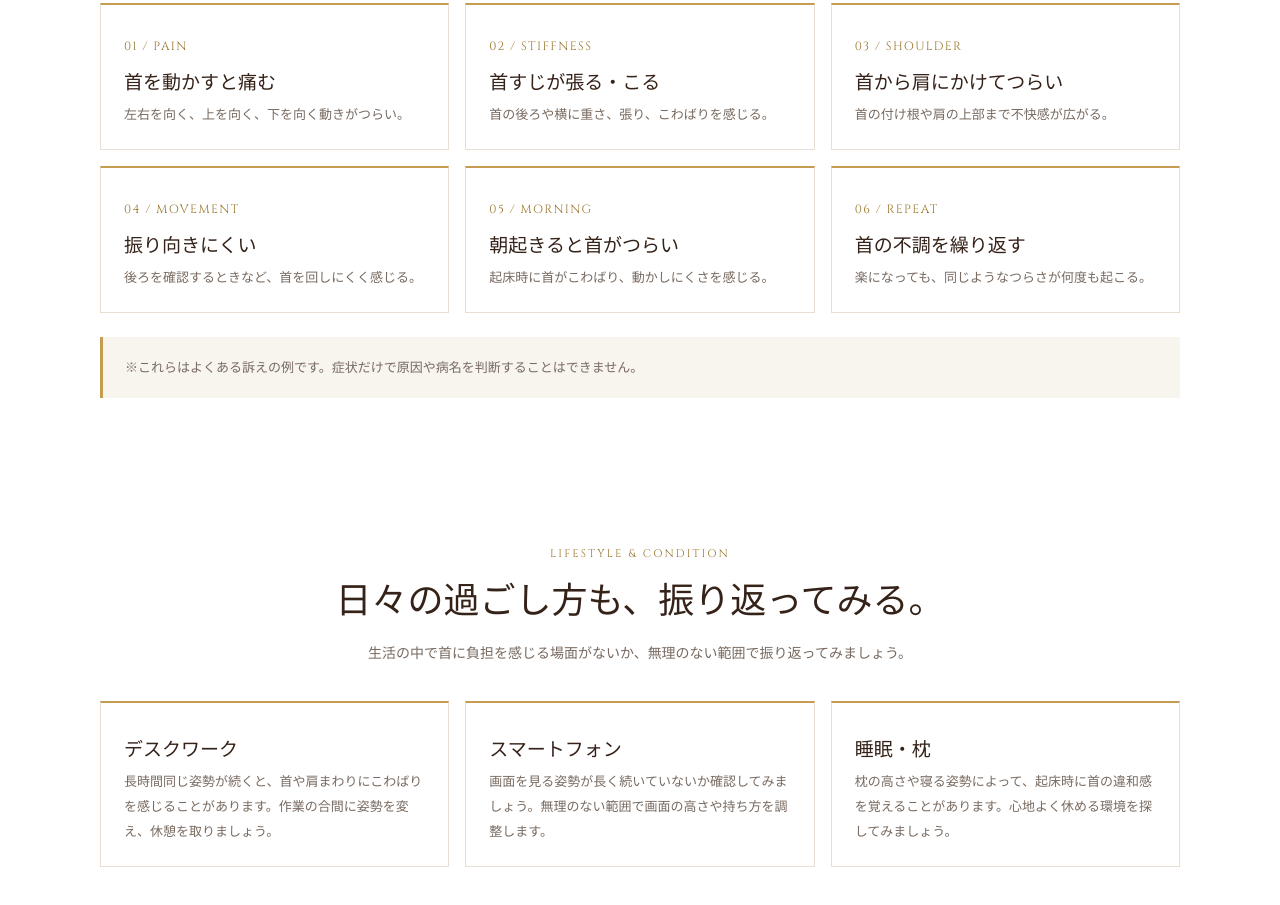
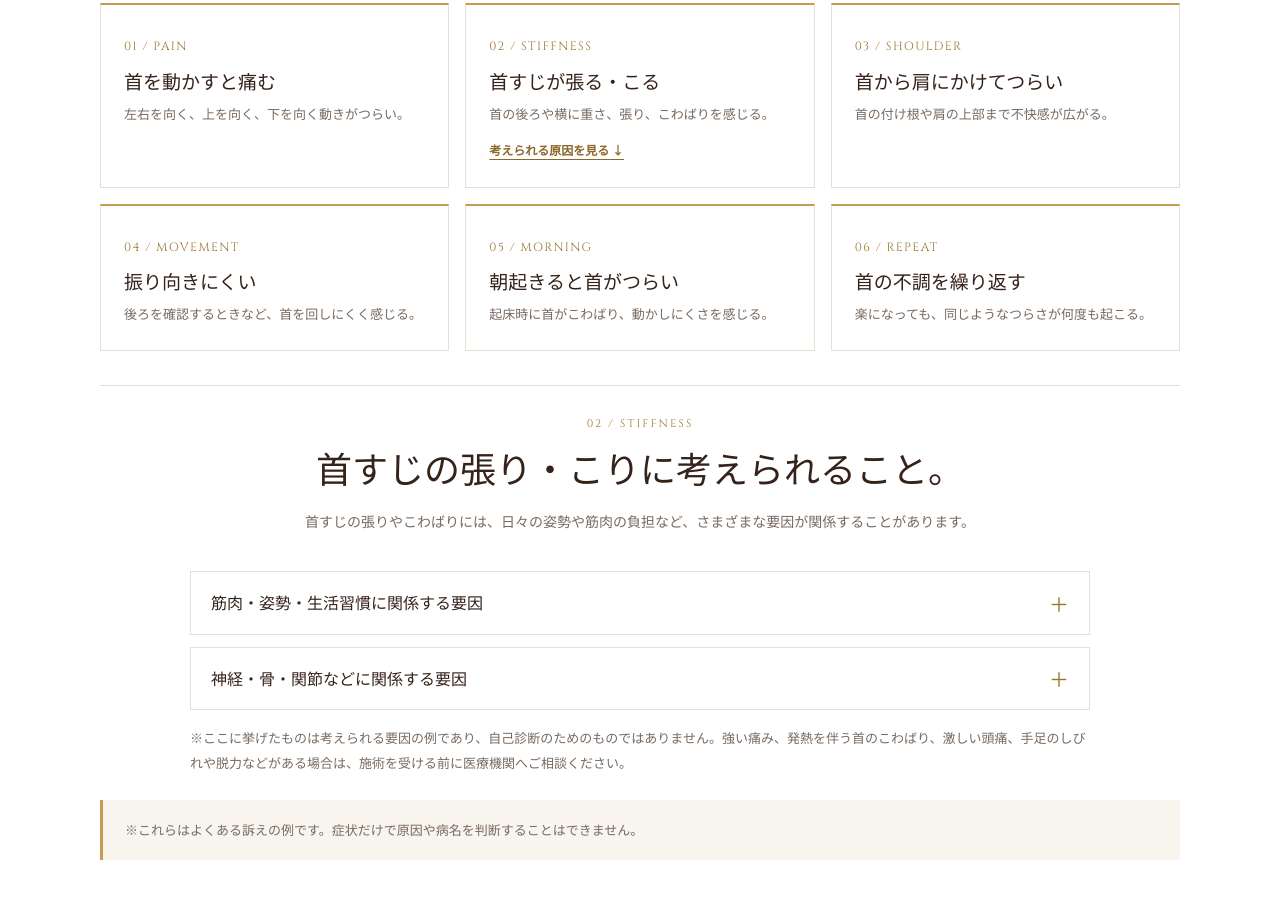
Before and after one commit to momdo39/momdo-homepage, a plain HTML site: page pages/concerns/concerns-pages/neck-pain/neck-pain.html in a window 1280 px wide. Shown: the part 3065-3970 px from the top of the page. Drawn offline with Linux system fonts and the light colour scheme.

Commit message:
首すじの張り・こりの原因説明を追加

```diff
--- a/pages/concerns/concerns-pages/neck-pain/neck-pain.html
+++ b/pages/concerns/concerns-pages/neck-pain/neck-pain.html
@@ -76,6 +76,21 @@ footer{padding:26px 0;background:#1c100b;color:#eee4d8;font-size:12px}footer .wr
 .neck-message-visual img{display:block;width:100%;height:auto;object-fit:contain}
 @media(max-width:600px){.neck-message-visual{padding-top:20px}}
 
+
+/* Neck stiffness cause accordion */
+.cause-trigger{display:inline-block;margin-top:13px;color:#8b672a;font-size:12px;font-weight:700;text-decoration:underline;text-underline-offset:4px}
+.cause-section{max-width:1080px;margin:34px auto 0;padding:30px 0 0;border-top:1px solid var(--line)}
+.cause-accordions{display:grid;gap:12px;max-width:900px;margin:0 auto}
+.cause-accordion{background:#fff;border:1px solid var(--line)}
+.cause-accordion summary{position:relative;padding:18px 48px 18px 20px;color:var(--brown2);font:500 16px/1.6 "Shippori Mincho",serif;cursor:pointer;list-style:none}
+.cause-accordion summary::-webkit-details-marker{display:none}
+.cause-accordion summary:after{content:"＋";position:absolute;right:20px;top:50%;transform:translateY(-50%);color:#9a762e;font:20px sans-serif}
+.cause-accordion[open] summary:after{content:"−"}
+.cause-body{padding:0 20px 18px;border-top:1px solid var(--line)}
+.cause-body h3{margin:16px 0 5px;color:var(--brown2);font:500 15px "Shippori Mincho",serif}
+.cause-body p,.cause-note{margin:0;color:var(--muted);font-size:13px;line-height:1.9}
+.cause-note{max-width:900px;margin:16px auto 0}
+@media(max-width:600px){.cause-section{padding-top:24px}.cause-accordion summary{font-size:15px;padding:16px 42px 16px 15px}.cause-body{padding:0 15px 16px}}
 </style>
 </head>
 <body id="top">
@@ -125,12 +140,29 @@ footer{padding:26px 0;background:#1c100b;color:#eee4d8;font-size:12px}footer .wr
 <section class="section white" id="first-step"><div class="wrap"><div class="section-head"><div class="kicker">FIRST STEP</div><h2>こんなお悩みはありませんか？</h2><p>首の痛みや動かしにくさの感じ方は人それぞれです。まずは気になる状態を整理してみましょう。</p></div>
 <div class="grid-3">
 <article class="card"><span class="num">01 / PAIN</span><h3>首を動かすと痛む</h3><p>左右を向く、上を向く、下を向く動きがつらい。</p></article>
-<article class="card"><span class="num">02 / STIFFNESS</span><h3>首すじが張る・こる</h3><p>首の後ろや横に重さ、張り、こわばりを感じる。</p></article>
+<article class="card"><span class="num">02 / STIFFNESS</span><h3>首すじが張る・こる</h3><p>首の後ろや横に重さ、張り、こわばりを感じる。</p><a class="cause-trigger" href="#neck-stiffness-causes">考えられる原因を見る ↓</a></article>
 <article class="card"><span class="num">03 / SHOULDER</span><h3>首から肩にかけてつらい</h3><p>首の付け根や肩の上部まで不快感が広がる。</p></article>
 <article class="card"><span class="num">04 / MOVEMENT</span><h3>振り向きにくい</h3><p>後ろを確認するときなど、首を回しにくく感じる。</p></article>
 <article class="card"><span class="num">05 / MORNING</span><h3>朝起きると首がつらい</h3><p>起床時に首がこわばり、動かしにくさを感じる。</p></article>
 <article class="card"><span class="num">06 / REPEAT</span><h3>首の不調を繰り返す</h3><p>楽になっても、同じようなつらさが何度も起こる。</p></article>
-</div><div class="callout">※これらはよくある訴えの例です。症状だけで原因や病名を判断することはできません。</div>
+</div>
+<section class="cause-section" id="neck-stiffness-causes" aria-labelledby="neck-stiffness-title">
+<div class="section-head"><div class="kicker">02 / STIFFNESS</div><h2 id="neck-stiffness-title">首すじの張り・こりに考えられること。</h2><p>首すじの張りやこわばりには、日々の姿勢や筋肉の負担など、さまざまな要因が関係することがあります。</p></div>
+<div class="cause-accordions">
+<details class="cause-accordion"><summary>筋肉・姿勢・生活習慣に関係する要因</summary><div class="cause-body">
+<h3>同じ姿勢が長く続く</h3><p>デスクワークやスマートフォンの操作などで頭を一定の位置に保つ時間が長いと、首や肩まわりの筋肉に負担がかかり、張りやこわばりを感じることがあります。</p>
+<h3>筋肉の疲労や緊張</h3><p>長時間の作業、慣れない動作、休息不足などによって、首まわりの筋肉に疲労や緊張が生じることがあります。</p>
+<h3>ストレスや睡眠不足</h3><p>心身の緊張や睡眠の質の低下が、筋肉のこわばりや不快感に影響する場合があります。原因を一つに決めつけず、生活全体を振り返ることが大切です。</p>
+</div></details>
+<details class="cause-accordion"><summary>神経・骨・関節などに関係する要因</summary><div class="cause-body">
+<h3>頸椎の変化</h3><p>加齢などに伴う頸椎や椎間板の変化が、首の痛みや動かしにくさに関係することがあります。ただし、画像検査で変化が見つかっても、それが症状の原因とは限りません。</p>
+<h3>神経への刺激や圧迫</h3><p>首の神経が刺激されると、首の張りに加えて肩や腕の痛み、しびれなどが現れることがあります。症状の範囲や筋力の変化などを含めて医療機関で確認することが大切です。</p>
+<h3>首以外の状態が関係する場合</h3><p>肩まわりや背中の状態、頭痛などが首すじの不快感と同時に現れることもあります。張りだけで原因を判断することはできません。</p>
+</div></details>
+</div>
+<p class="cause-note">※ここに挙げたものは考えられる要因の例であり、自己診断のためのものではありません。強い痛み、発熱を伴う首のこわばり、激しい頭痛、手足のしびれや脱力などがある場合は、施術を受ける前に医療機関へご相談ください。</p>
+</section>
+<div class="callout">※これらはよくある訴えの例です。症状だけで原因や病名を判断することはできません。</div>
 </div></section>
 <section class="section white"><div class="wrap"><div class="section-head"><div class="kicker">LIFESTYLE &amp; CONDITION</div><h2>日々の過ごし方も、振り返ってみる。</h2><p>生活の中で首に負担を感じる場面がないか、無理のない範囲で振り返ってみましょう。</p></div>
 <div class="grid-3">
```
